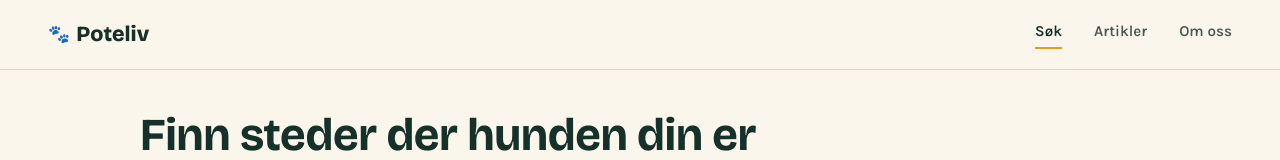
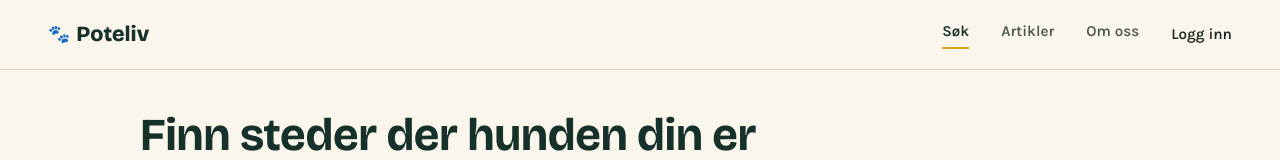
Before and after one commit to preztmo/poteliv-beta, a React (Vite) app: page / in a window 1280 px wide. Shown: the top 160 px of the page. Built offline with nearby package versions, Linux system fonts and the light colour scheme.

Commit message:
lagre google knapp

```diff
--- a/App.jsx
+++ b/App.jsx
@@ -1,3 +1,4 @@
+import GoogleLogin from './GoogleLogin'
 import { Routes, Route, Link, NavLink } from 'react-router-dom'
 import Home from './Home.jsx'
 import VenueDetail from './VenueDetail.jsx'
@@ -27,6 +28,7 @@ export default function App() {
           <NavLink to="/om-oss" className={({ isActive }) => (isActive ? 'active' : '')}>
             Om oss
           </NavLink>
+          <GoogleLogin />
         </nav>
       </header>
 
--- a/GoogleLogin.jsx
+++ b/GoogleLogin.jsx
@@ -1,5 +1,4 @@
 import { supabase } from "./supabase";
-import GoogleLogin from './GoogleLogin'
 export default function GoogleLogin() {
 const handleLogin = async () => {
 await supabase.auth.signInWithOAuth({
```
